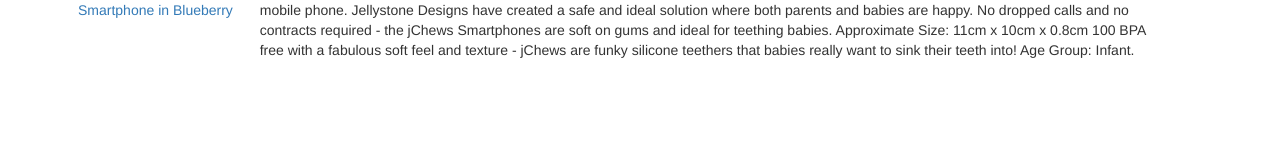
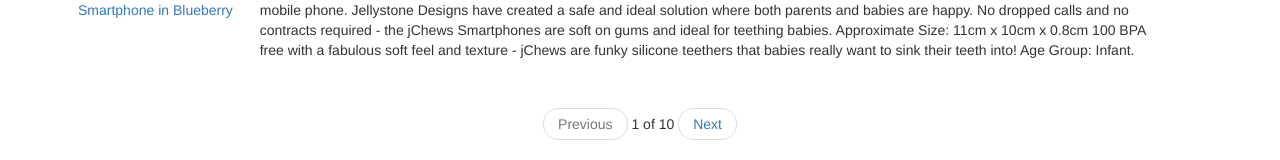
Before and after one commit to AlexBazer/prod_proj, a Django app: page /products/ in a window 1280 px wide. Shown: the part 1649-1809 px from the top of the page. Before the commit the page ends 1707 px from the top, so only its background shows below. Run offline with Django 3.2, Linux system fonts and the light colour scheme; data comes from the database, SQL or seed files in the repository; some libraries are stand-ins or nearby versions.

Commit message:
Add pager to products

```diff
--- a/product/templates/product/products.html
+++ b/product/templates/product/products.html
@@ -31,5 +31,22 @@
                 </table>
             </div>
         </section>
+        <section>
+            <div class="container">
+                <ul class="pager">
+                    {% if page_obj.has_previous %}
+                       <li><a href="{% url 'product:index' %}?page={{page_obj.previous_page_number}}">Previous</a></li>
+                    {% else %}
+                       <li class="disabled"><a>Previous</a></li>
+                    {% endif %}
+                        <li>{{page_obj.number}} of {{page_obj.end_index}}</li>
+                    {% if page_obj.has_next %}
+                       <li><a href="{% url 'product:index' %}?page={{page_obj.next_page_number}}">Next</a></li>
+                    {% else %}
+                       <li class="disabled"><a href="#">Previous</a></li>
+                    {% endif %}
+                 </ul>
+            </div>
+        </section>
     </body>
 </html>
```
